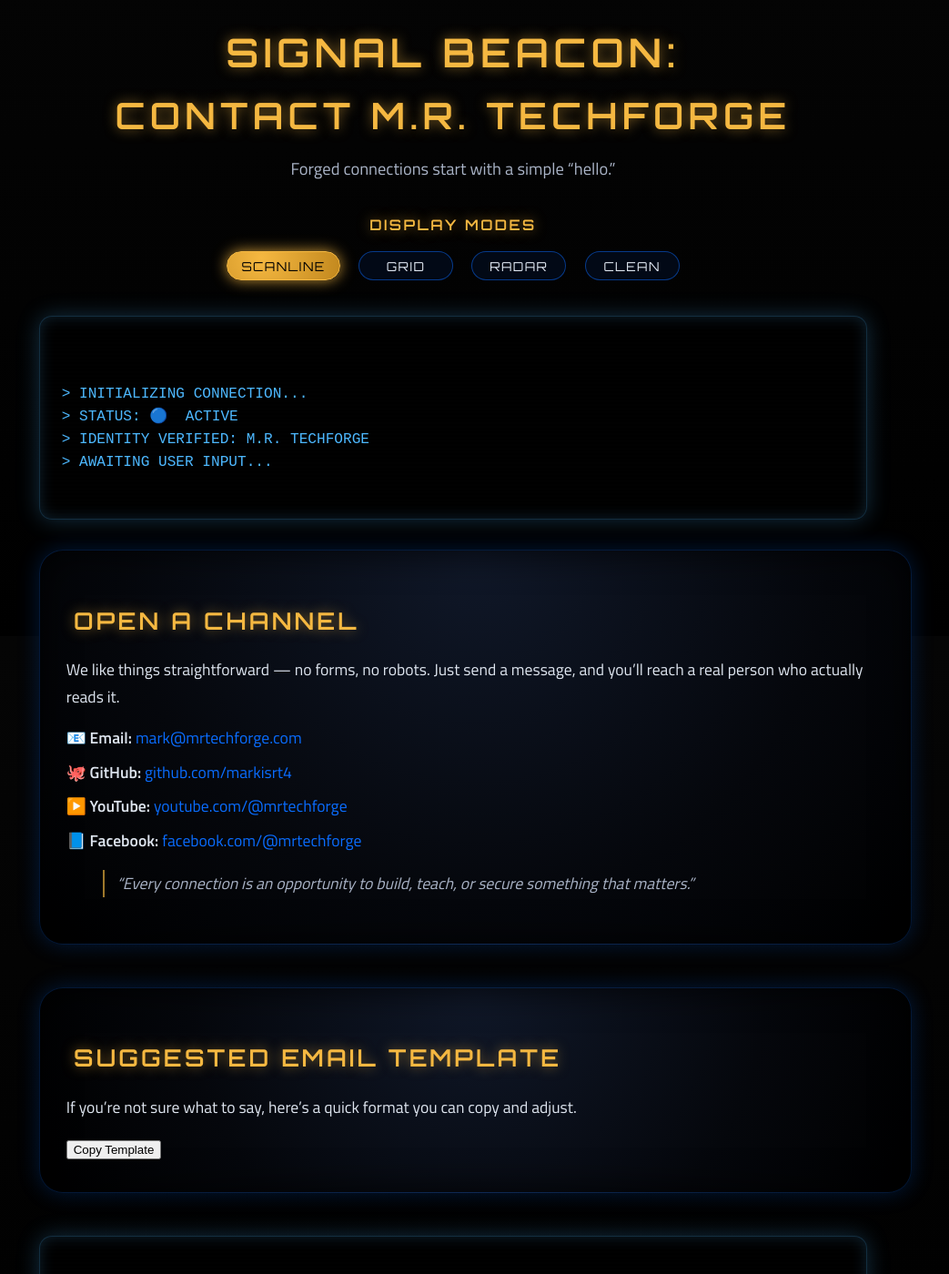
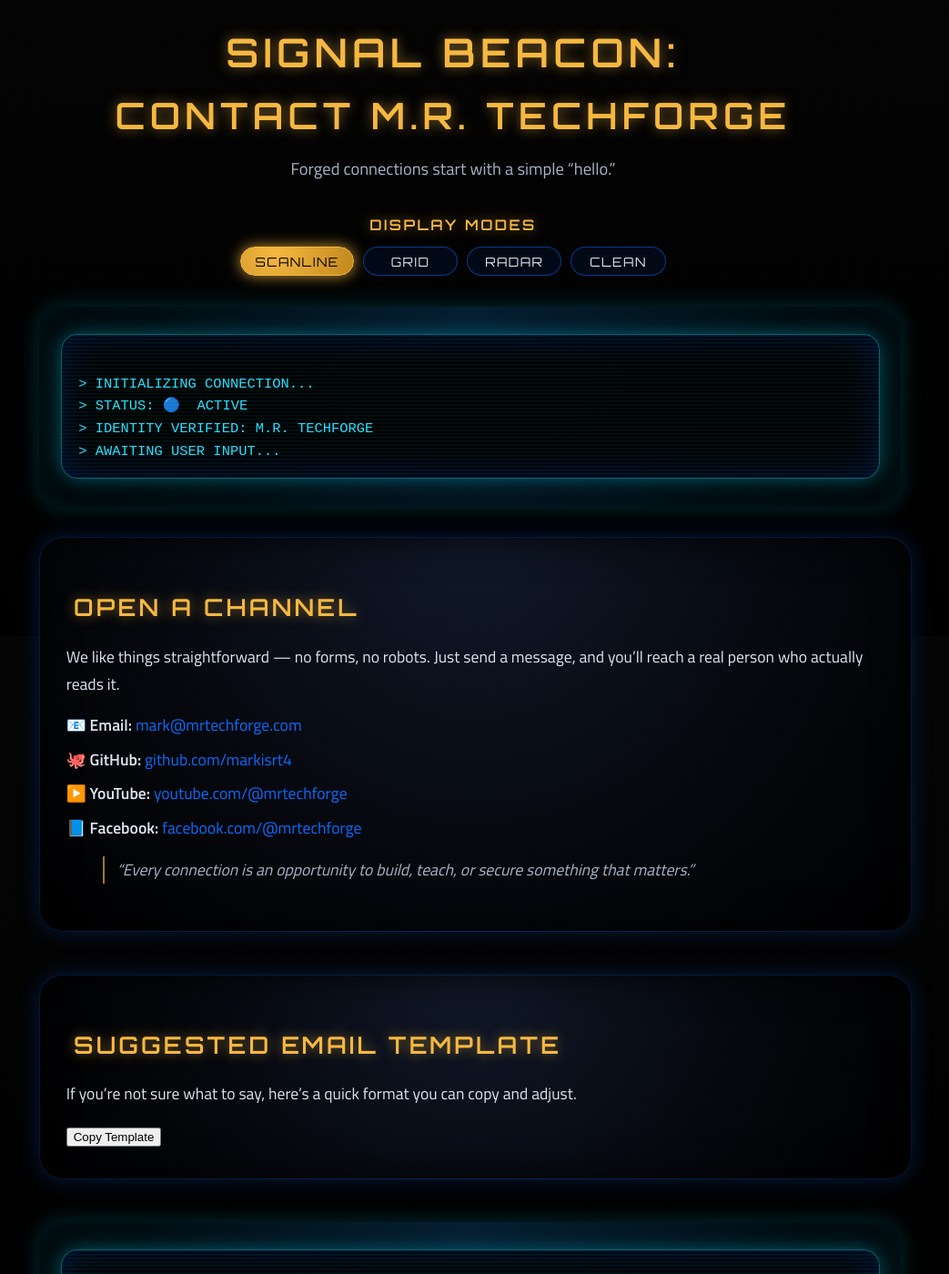
Before and after one commit to markisrt4/mrtechforge.github.io, a Jekyll site: the page built from contact.md, in a window 1280 px wide and 1400 px high, scrolled down 201 px. Shown: the whole window at 91% size, without its empty margins (142-1185 px from the left). Built offline with Jekyll 4.4.1, drawn with Linux system fonts in a browser that asks for light colours.

Commit message:
Update _terminal.scss

```diff
--- a/_sass/_terminal.scss
+++ b/_sass/_terminal.scss
@@ -1,211 +1,155 @@
 /* =========================================================
-   M.R. TECHFORGE — HYBRID TERMINAL THEME
-   Linux look + CRT / Radar modes
+   TERMINAL SYSTEM — CRT, TYPEWRITER, SCANLINE, GRID, RADAR
+   Applies to .forge-terminal-panel only
    ========================================================= */
 
-/* ---------- Root Hybrid Colors ---------- */
+/* ---------- Root Terminal Colors ---------- */
 :root {
-  --term-prompt: #00ff66;
-  --term-command: #4db8ff;
-  --term-comment: #ffea70;
-  --term-cursor: #4db8ff;
-
-  --crt-glow: rgba(77,184,255,0.45);
-  --crt-bg: rgba(0,0,0,0.55);
+  --term-color: #26e0ff;
+  --term-radar: #4efc8b;
+  --term-grid: #22d6ff;
+  --cursor-color: #4db8ff;
 }
 
 /* =========================================================
-   LEGACY TERMINAL (Used on footer + old pages)
+   BASE TERMINAL PANEL
    ========================================================= */
 
-.forge-terminal {
-  background: rgba(0, 0, 0, 0.55);
-  border: 1px solid rgba(77, 184, 255, 0.25);
-  padding: 1rem 1.2rem;
-  border-radius: 10px;
+.forge-terminal-panel {
+  position: relative;
   margin: 2rem auto;
+  padding: 1.8rem 1.4rem;
+  border-radius: 26px;
   max-width: 900px;
+  width: min(100%, 900px);
+
+  background: radial-gradient(circle at top, #071629 0%, #020407 65%, #000 100%);
   box-shadow:
-    0 0 18px rgba(77, 184, 255, 0.35),
-    inset 0 0 12px rgba(77, 184, 255, 0.15);
-  font-family: "Fira Mono", monospace;
-  overflow-x: auto;
-  position: relative;
+    0 0 25px rgba(0, 184, 212, 0.25),
+    0 0 40px rgba(0, 184, 212, 0.15) inset;
 }
 
-/* Scanlines */
-.forge-terminal::before {
+.forge-terminal-screen {
+  position: relative;
+  padding: 1rem 1.1rem;
+  border-radius: 18px;
+
+  background: rgba(0, 0, 0, 0.92);
+  border: 1px solid rgba(0, 184, 212, 0.55);
+  box-shadow:
+    0 0 25px rgba(0, 184, 212, 0.5),
+    0 0 40px rgba(0, 20, 60, 0.9) inset;
+
+  overflow-x: auto;
+}
+
+.forge-terminal-screen code {
+  display: block;
+  white-space: pre-wrap;
+  font-family: "Courier New", monospace;
+  font-size: 0.92rem;
+  line-height: 1.6;
+  color: var(--term-color);
+}
+
+/* =========================================================
+   CRT OVERLAY (ALL MODES USE THIS)
+   ========================================================= */
+
+.forge-terminal-screen::before {
   content: "";
   position: absolute;
   inset: 0;
-  background: repeating-linear-gradient(
-    to bottom,
-    rgba(255,255,255,0.03) 0px,
-    rgba(255,255,255,0.03) 1px,
-    transparent 2px,
-    transparent 4px
-  );
-  opacity: 0.15;
   pointer-events: none;
+  border-radius: inherit;
+  mix-blend-mode: screen;
+  opacity: 0.45;
 }
 
-.forge-terminal pre,
-.forge-terminal code {
-  background: transparent !important;
-  white-space: pre-wrap;
-  font-size: 0.95rem;
-  line-height: 1.55;
-  margin: 0;
-  padding: 0;
-  color: var(--term-command);
-  display: block;
+/* =========================================================
+   MODE: SCANLINE (DEFAULT)
+   ========================================================= */
+
+.forge-terminal-panel.crt-scanline .forge-terminal-screen::before {
+  background-image:
+    repeating-linear-gradient(
+      to bottom,
+      rgba(0, 255, 255, 0.15),
+      rgba(0, 255, 255, 0.15) 1px,
+      transparent 2px,
+      transparent 4px
+    );
 }
 
-.term-prompt { color: var(--term-prompt); font-weight: 600; }
-.term-command { color: var(--term-command); }
-.term-comment { color: var(--term-comment); font-style: italic; }
+/* =========================================================
+   MODE: GRID
+   ========================================================= */
 
-/* Cursor */
-.cursor {
+.forge-terminal-panel.crt-grid .forge-terminal-screen::before {
+  background-image:
+    repeating-linear-gradient(
+      to bottom,
+      rgba(34, 214, 255, 0.2) 0px,
+      rgba(34, 214, 255, 0.2) 1px,
+      transparent 3px,
+      transparent 4px
+    ),
+    repeating-linear-gradient(
+      to right,
+      rgba(34, 214, 255, 0.2) 0px,
+      rgba(34, 214, 255, 0.2) 1px,
+      transparent 3px,
+      transparent 4px
+    );
+}
+
+/* =========================================================
+   MODE: RADAR
+   ========================================================= */
+
+.forge-terminal-panel.crt-radar .forge-terminal-screen {
+  background: radial-gradient(circle at 20% 15%, #003322 0%, #000 75%);
+}
+
+.forge-terminal-panel.crt-radar .forge-terminal-screen code {
+  color: var(--term-radar);
+}
+
+.forge-terminal-panel.crt-radar .forge-terminal-screen::before {
+  background-image:
+    radial-gradient(circle at 20% 20%, rgba(0, 255, 128, 0.3), transparent 60%),
+    repeating-linear-gradient(
+      to bottom,
+      rgba(0, 255, 128, 0.18) 0px,
+      rgba(0, 255, 128, 0.18) 1px,
+      transparent 3px,
+      transparent 4px
+    );
+}
+
+/* =========================================================
+   MODE: CLEAN
+   ========================================================= */
+
+.forge-terminal-panel.crt-clean .forge-terminal-screen::before {
+  background: none;
+  opacity: 0.05;
+}
+
+/* =========================================================
+   TYPEWRITER CURSOR (INVISIBLE UNTIL JS ACTIVATES IT)
+   ========================================================= */
+
+.typing-cursor {
   display: inline-block;
-  width: 0.7ch;
+  width: 0.6ch;
   height: 1.1em;
   margin-left: 4px;
-  background: var(--term-cursor);
-  animation: blink 0.9s infinite;
-  vertical-align: middle;
+  background: var(--cursor-color);
+  animation: cursorBlink 0.8s infinite;
 }
-@keyframes blink {
+
+@keyframes cursorBlink {
   0%, 50% { opacity: 1; }
   50.01%, 100% { opacity: 0; }
 }
-
-/* =========================================================
-   NEW TERMINAL SYSTEM (Contact Page)
-   ========================================================= */
-
-/* Panel Container */
-.forge-terminal-panel {
-  background: var(--crt-bg);
-  border-radius: 14px;
-  padding: 1.4rem;
-  margin: 2rem auto;
-  max-width: 900px;
-  border: 1px solid rgba(77,184,255,0.25);
-
-  box-shadow:
-    0 0 24px rgba(77,184,255,0.25),
-    inset 0 0 16px rgba(77,184,255,0.18);
-
-  position: relative;
-  overflow: hidden;
-}
-
-/* Internal screen wrapper */
-.forge-terminal-screen {
-  font-family: "Fira Mono", monospace;
-  font-size: 0.96rem;
-  line-height: 1.55;
-  color: var(--term-command);
-  white-space: pre-wrap;
-  position: relative;
-  z-index: 2;
-}
-
-/* =========================================================
-   DISPLAY MODE: SCANLINE (default)
-   ========================================================= */
-.crt-scanline {
-  position: relative;
-}
-.crt-scanline::before {
-  content: "";
-  position: absolute;
-  inset: 0;
-  background: repeating-linear-gradient(
-    to bottom,
-    rgba(255,255,255,0.03) 0px,
-    rgba(255,255,255,0.03) 1px,
-    transparent 3px,
-    transparent 4px
-  );
-  opacity: 0.18;
-  pointer-events: none;
-}
-
-/* =========================================================
-   DISPLAY MODE: GRID (Blueprint wireframe)
-   ========================================================= */
-.crt-grid::before {
-  content: "";
-  position: absolute;
-  inset: 0;
-  background-image:
-    linear-gradient(rgba(80,140,255,0.15) 1px, transparent 1px),
-    linear-gradient(90deg, rgba(80,140,255,0.15) 1px, transparent 1px);
-  background-size: 22px 22px;
-  opacity: 0.35;
-  pointer-events: none;
-}
-
-/* =========================================================
-   DISPLAY MODE: RADAR (Gentle sweep)
-   ========================================================= */
-.crt-radar {
-  position: relative;
-  overflow: hidden;
-}
-.crt-radar::after {
-  content: "";
-  position: absolute;
-  inset: -40%;
-  background: radial-gradient(
-    circle at center,
-    rgba(0,255,150,0.12) 0%,
-    rgba(0,255,120,0.06) 45%,
-    transparent 70%
-  );
-  animation: radarSweep 6s linear infinite;
-  opacity: 0.6;
-  pointer-events: none;
-}
-
-@keyframes radarSweep {
-  0% { transform: rotate(0deg); }
-  100% { transform: rotate(360deg); }
-}
-
-/* =========================================================
-   DISPLAY MODE: CLEAN
-   ========================================================= */
-.crt-clean::before,
-.crt-clean::after {
-  content: none !important;
-}
-
-/* =========================================================
-   Terminal Mode Buttons
-   ========================================================= */
-.terminal-mode-btn {
-  background: rgba(10,20,35,0.55);
-  border: 1px solid rgba(77,184,255,0.4);
-  color: var(--forge-text);
-  font-family: "Orbitron", sans-serif;
-  padding: 0.45rem 1.2rem;
-  border-radius: 8px;
-  margin: 0.3rem;
-  text-transform: uppercase;
-  letter-spacing: 1px;
-  cursor: pointer;
-  transition: 0.25s ease;
-}
-.terminal-mode-btn:hover {
-  border-color: var(--forge-hotmetal);
-  color: var(--forge-hotmetal);
-  box-shadow: 0 0 10px rgba(var(--forge-hotmetal-rgb),0.45);
-}
-.terminal-mode-btn.is-active {
-  background: var(--forge-hotmetal);
-  color: #000;
-  box-shadow: 0 0 14px rgba(var(--forge-hotmetal-rgb),0.65);
-}
```
